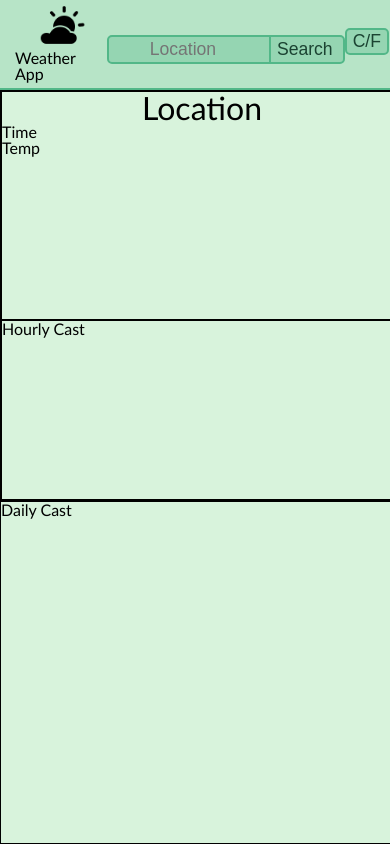
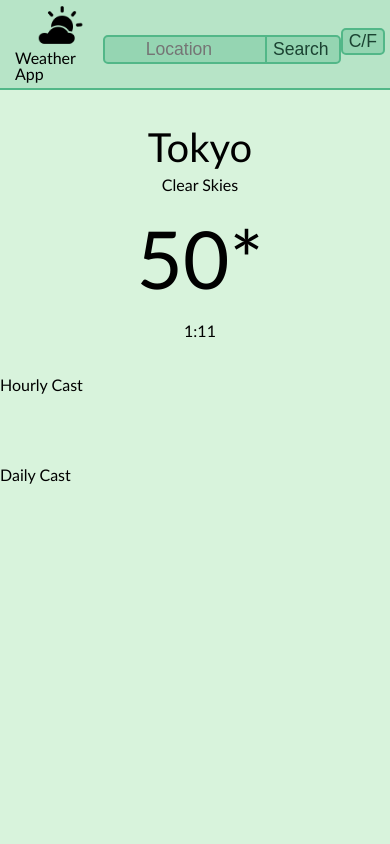
Before and after one commit to Arsalan56/weather-app, a website built with webpack: page dist/index.html in a window 390 px wide. Built offline with Linux system fonts and the light colour scheme.

Commit message:
Create layout for location display
The part of the main page that displays location, as well as some basic
information is laid out. Wrapping is enabled to improve mobile user
experience.

```diff
--- a/src/style.css
+++ b/src/style.css
@@ -223,6 +223,7 @@ form {
 
 main {
     display: grid;
+    grid-template-rows: 1fr 1fr;
 }
 
 .castCont {
@@ -231,30 +232,58 @@ main {
 }
 
 .location {
-    flex-grow: 3;
-    min-width: 275px;
+    flex-grow: 1;
+    min-width: 250px;
 }
 
 .hourlyCast {
-    flex-grow: 10;
+    flex-grow: 4;
     min-width: 400px;
     /* height: min-content; */
 }
 
 .castCont > div {
-    border: 1px solid black;
+    /* border: 1px solid black; */
 }
 
-main h1 {
-    font-size: 2em;
+.location h2,
+.location h1,
+.location p {
     text-align: center;
 }
+
+.location {
+    display: flex;
+    flex-direction: column;
+    justify-content: center;
+    box-sizing: border-box;
+    /* height: min-content; */
+}
+
+.location > h2 {
+    margin-bottom: 10px;
+}
+.location > h1 {
+    margin: 25px 0px;
+}
+.location > div {
+    display: flex;
+    flex-direction: column;
+}
+.location h2 {
+    font-size: 2.5em;
+}
+
+.location h1 {
+    font-size: 5em;
+}
+
 main > p:first-of-type {
     text-align: center;
 }
 
 main > div {
-    border: 1px solid black;
+    /* border: 1px solid black; */
 }
 
 .dailyCast {
```
Also changed, not shown: dist/index.html, dist/main.js.
